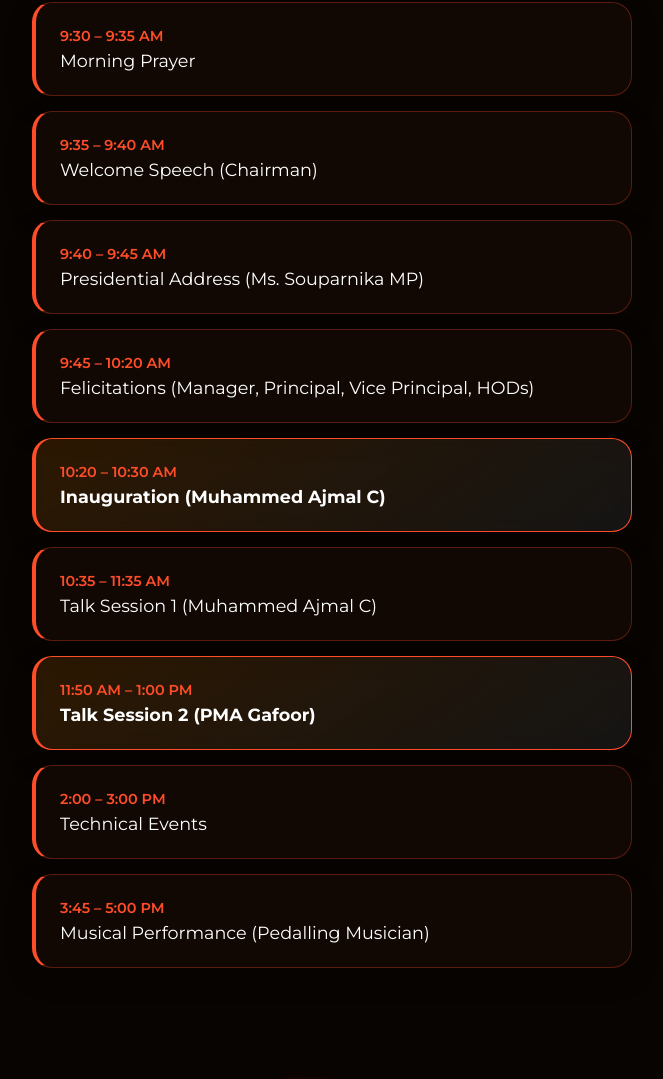
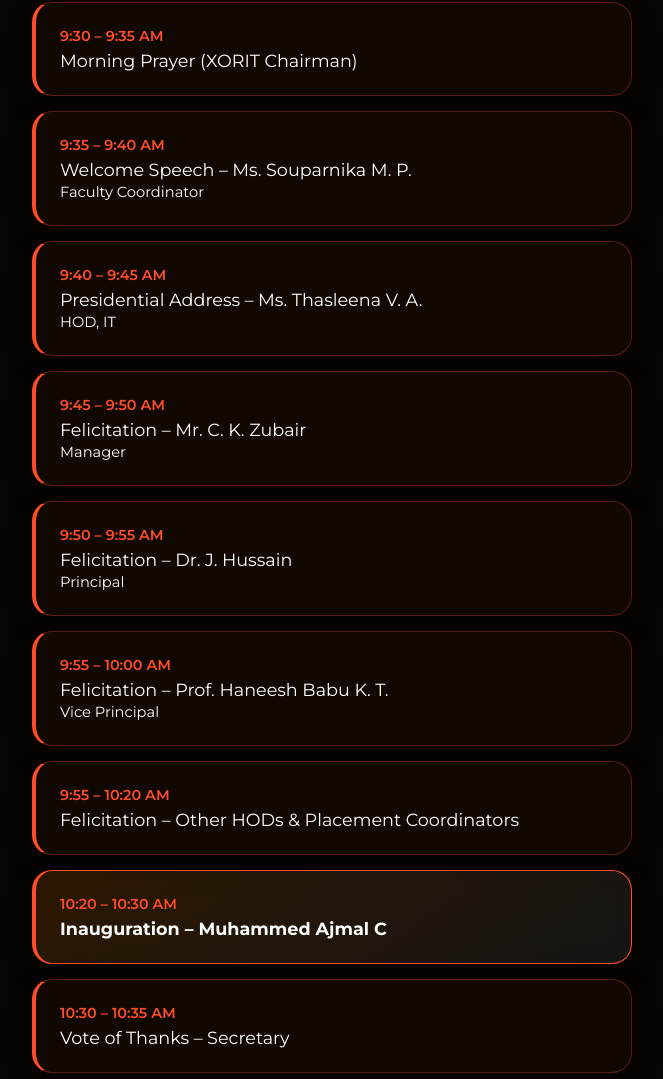
Before and after one commit to spigelspike/xorit, a plain HTML site: page index.html in a window 1280 px wide. Shown: the part 1889-2968 px from the top of the page, without its empty margins (308-971 px from the left). Drawn offline with Linux system fonts and the light colour scheme.

Commit message:
Revise event schedule and guest information
Updated event schedule and guest details in the HTML.

```diff
--- a/index.html
+++ b/index.html
@@ -70,7 +70,7 @@
                     <img src="ajmal.png" class="guest-cutout glow" alt="Muhammed Ajmal C">
                     <img src="ajmal.png" class="guest-cutout" alt="Muhammed Ajmal C">
                     <div class="guest-info">
-                        <h3 class="guest-name accent-text">Muhammed Ajmal C</h3>
+                        <h3 class="guest-name accent-text">Muhammed Ajmal</h3>
                         <p class="guest-role">Founder & CEO, XandY Learning<br>IIT Madras Alumnus · Former Intel Design
                             Lead</p>
                     </div>
@@ -83,44 +83,90 @@
     <p class="text-center mb-6">January 5, 2026</p>
 
     <div class="timeline">
+
         <div class="timeline-item glass-card scroll-animate">
             <div class="time-slot accent-text">9:30 – 9:35 AM</div>
-                    <div class="event-name">Morning Prayer</div>
+            <div class="event-name">Morning Prayer (XORIT Chairman)</div>
         </div>
+
         <div class="timeline-item glass-card scroll-animate">
             <div class="time-slot accent-text">9:35 – 9:40 AM</div>
-                    <div class="event-name">Welcome Speech (Chairman)</div>
+            <div class="event-name">Welcome Speech – Ms. Souparnika M. P.<br><small>Faculty Coordinator</small></div>
         </div>
+
         <div class="timeline-item glass-card scroll-animate">
             <div class="time-slot accent-text">9:40 – 9:45 AM</div>
-                    <div class="event-name">Presidential Address (Ms. Souparnika MP)</div>
+            <div class="event-name">Presidential Address – Ms. Thasleena V. A.<br><small>HOD, IT</small></div>
         </div>
+
         <div class="timeline-item glass-card scroll-animate">
-                    <div class="time-slot accent-text">9:45 – 10:20 AM</div>
-                    <div class="event-name">Felicitations (Manager, Principal, Vice Principal, HODs)</div>
+            <div class="time-slot accent-text">9:45 – 9:50 AM</div>
+            <div class="event-name">Felicitation – Mr. C. K. Zubair<br><small>Manager</small></div>
         </div>
+
+        <div class="timeline-item glass-card scroll-animate">
+            <div class="time-slot accent-text">9:50 – 9:55 AM</div>
+            <div class="event-name">Felicitation – Dr. J. Hussain<br><small>Principal</small></div>
+        </div>
+
+        <div class="timeline-item glass-card scroll-animate">
+            <div class="time-slot accent-text">9:55 – 10:00 AM</div>
+            <div class="event-name">Felicitation – Prof. Haneesh Babu K. T.<br><small>Vice Principal</small></div>
+        </div>
+
+        <div class="timeline-item glass-card scroll-animate">
+            <div class="time-slot accent-text">9:55 – 10:20 AM</div>
+            <div class="event-name">Felicitation – Other HODs & Placement Coordinators</div>
+        </div>
+
         <div class="timeline-item glass-card highlighted-event scroll-animate">
             <div class="time-slot accent-text">10:20 – 10:30 AM</div>
-                    <div class="event-name fw-bold">Inauguration (Muhammed Ajmal C)</div>
+            <div class="event-name fw-bold">Inauguration – Muhammed Ajmal C</div>
         </div>
+
         <div class="timeline-item glass-card scroll-animate">
+            <div class="time-slot accent-text">10:30 – 10:35 AM</div>
+            <div class="event-name">Vote of Thanks – Secretary</div>
+        </div>
+
+        <div class="timeline-item glass-card highlighted-event scroll-animate">
             <div class="time-slot accent-text">10:35 – 11:35 AM</div>
-                    <div class="event-name">Talk Session 1 (Muhammed Ajmal C)</div>
+            <div class="event-name fw-bold">Talk Session 1 – Muhammed Ajmal C</div>
         </div>
+
+        <div class="timeline-item glass-card scroll-animate">
+            <div class="time-slot accent-text">11:35 – 11:45 AM</div>
+            <div class="event-name">Break</div>
+        </div>
+
         <div class="timeline-item glass-card highlighted-event scroll-animate">
             <div class="time-slot accent-text">11:50 AM – 1:00 PM</div>
-                    <div class="event-name fw-bold">Talk Session 2 (PMA Gafoor)</div>
+            <div class="event-name fw-bold">Talk Session 2 – PMA Gafoor</div>
         </div>
+
         <div class="timeline-item glass-card scroll-animate">
-                    <div class="time-slot accent-text">2:00 – 3:00 PM</div>
+            <div class="time-slot accent-text">1:00 – 1:45 PM</div>
+            <div class="event-name">Lunch Break</div>
+        </div>
+
+        <div class="timeline-item glass-card scroll-animate">
+            <div class="time-slot accent-text">1:45 – 2:30 PM</div>
             <div class="event-name">Technical Events</div>
         </div>
+
         <div class="timeline-item glass-card scroll-animate">
-                    <div class="time-slot accent-text">3:45 – 5:00 PM</div>
-                    <div class="event-name">Musical Performance (Pedalling Musician)</div>
+            <div class="time-slot accent-text">2:30 – 3:20 PM</div>
+            <div class="event-name">Cultural Session</div>
         </div>
+
+        <div class="timeline-item glass-card highlighted-event scroll-animate">
+            <div class="time-slot accent-text">3:20 – 4:20 PM</div>
+            <div class="event-name fw-bold">Musician Performance – Pedalling Musician</div>
+        </div>
+
     </div>
 </section>
+
 
         <footer class="section-pad text-center">
             <img src="xorit.png" alt="XORIT Logo" class="footer-logo glow-filter">
```
Lines whose indentation alone changed are shown as unchanged.
